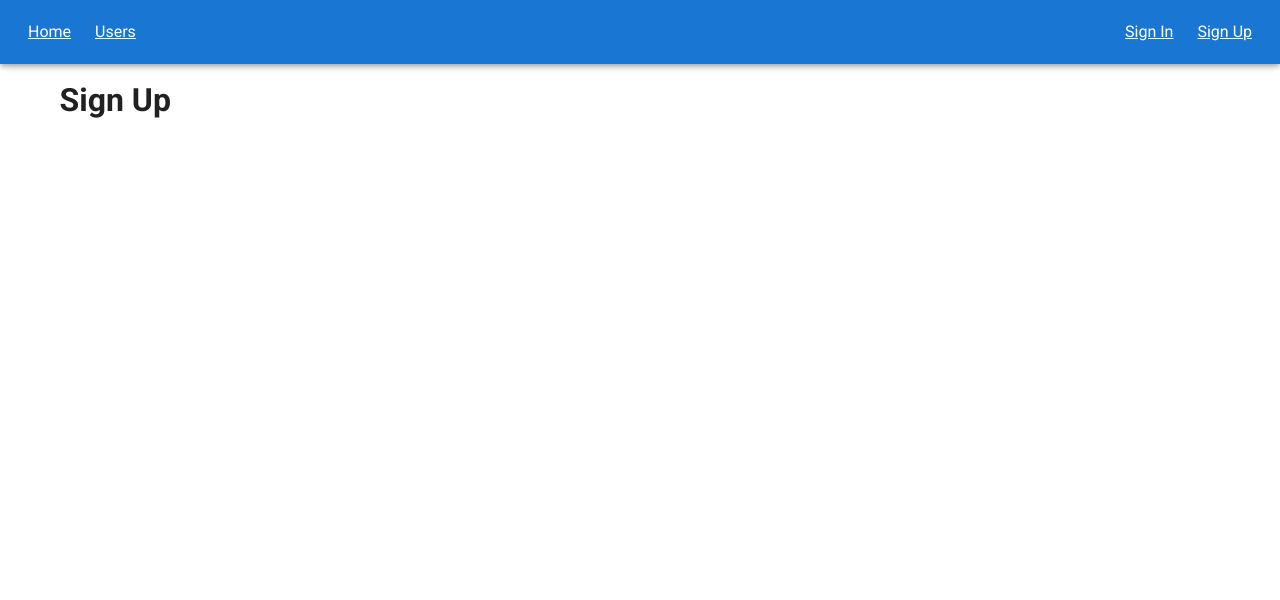
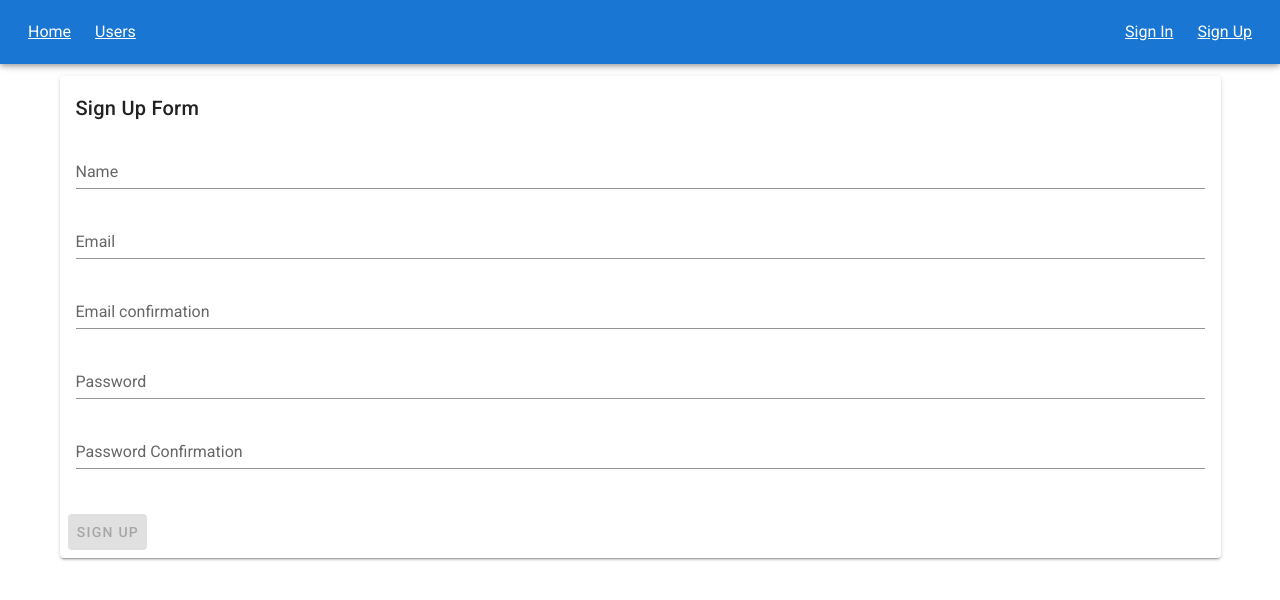
Before and after one commit to jdiefenbach83/MBA05-Atividade-Previa, a Vue app: page /signup in a window 1280 px wide. Shown: the top 600 px of the page. Built offline with nearby package versions, Linux system fonts and the light colour scheme.

Commit message:
Implementation of Sign up

```diff
--- /dev/null
+++ b/src/components/SignUpForm.vue
@@ -0,0 +1,124 @@
+<template>
+  <v-card>
+    <v-card-title>Sign Up Form</v-card-title>
+    <v-card-text>
+      <v-form v-model="isValid" @submit.prevent >
+        <v-text-field
+          label="Name"
+          v-model="name"
+          :rules="rules.nameRules"
+          required
+        >
+        </v-text-field>
+        <v-text-field
+          label="Email"
+          v-model="email"
+          :rules="rules.emailRules"
+          error-count="2"
+          required
+        >
+        </v-text-field>
+        <v-text-field
+          label="Email confirmation"
+          v-model="emailConfirmation"
+          :rules="rules.emailConfirmationRules"
+          error-count="2"
+          required
+          autocomplete="off"
+        >
+        </v-text-field>
+        <v-text-field
+          label="Password"
+          v-model="password"
+          type="password"
+          :rules="rules.passwordRules"
+          error-count="5"
+          required
+        ></v-text-field>
+        <v-text-field
+          label="Password Confirmation"
+          v-model="passwordConfirmation"
+          type="password"
+          :rules="rules.passwordConfirmationRules"
+          error-count="2"
+          required
+        >
+        </v-text-field>
+      </v-form>
+    </v-card-text>
+    <v-card-actions>
+      <v-btn
+        color="primary"
+        :disabled="!isValid"
+        @click="addUser"
+      >Sign Up
+      </v-btn>
+    </v-card-actions>
+  </v-card>
+</template>
+
+<script>
+
+export default {
+  name: "SignUpForm",
+  data: () => ({
+    name: null,
+    email: null,
+    emailConfirmation: null,
+    password: null,
+    passwordConfirmation: null,
+    isValid: true,
+  }),
+  computed: {
+    rules () {
+      return {
+        nameRules: [
+          v => !!v || 'Name is required',
+          v => (v && v.trim().split(/\s+/).length > 1) || 'Name must have 2 words'
+        ],
+        emailRules: [
+          v => !!v || 'Email is required',
+          v => /.+@.+/.test(v) || 'E-mail must be valid',
+          v => (v && !this.findUser(v)) || 'E-mail already used'
+        ],
+        emailConfirmationRules: [
+          v => !!v || 'Email confirmation is required',
+          v => this.email === v || 'E-mail confirmation does not match',
+        ],
+        passwordRules: [
+          v => !!v || 'Password is required',
+          v => (v && v.length >= 5) || 'Password must have 5+ characters',
+          v => /(?=.*[A-Z])/.test(v) || 'Must have one uppercase character',
+          v => /(?=.*\d)/.test(v) || 'Must have one number',
+          v => /([!@#$%])/.test(v) || 'Must have one special character [!@#$%]'
+        ],
+        passwordConfirmationRules: [
+          v => !!v || 'Password confirmation is required',
+          v => this.password === v || 'Password confirmation does not match',
+        ],
+      }
+    }
+  },
+  methods: {
+    findUser(email) {
+      const exists = this.$store.state.users.find(user => user.email === email);
+
+      return (exists === undefined ? false : true);
+    },
+    addUser() {
+      const newUser = {
+        name: this.name,
+        email: this.email,
+        password: this.password
+      }
+
+      this.$store.commit('addUser', newUser);
+      this.$router.push({ name: 'SignIn'})
+    }
+  }
+}
+</script>
+
+<style>
+
+</style>
--- a/src/store/index.js
+++ b/src/store/index.js
@@ -19,7 +19,7 @@ export default new Vuex.Store({
     ]
   },
   mutations: {
-    add(state, data) {
+    addUser(state, data) {
       state.users.push(data);
     }
   },
--- a/src/views/SignUp.vue
+++ b/src/views/SignUp.vue
@@ -1,5 +1,13 @@
 <template>
   <div class="signup">
-    <h1>Sign Up</h1>
+    <SignUpForm />
   </div>
 </template>
+
+<script>
+  import SignUpForm from "@/components/SignUpForm";
+  export default {
+    name: "SignUp",
+    components: {SignUpForm}
+  }
+</script>
```
